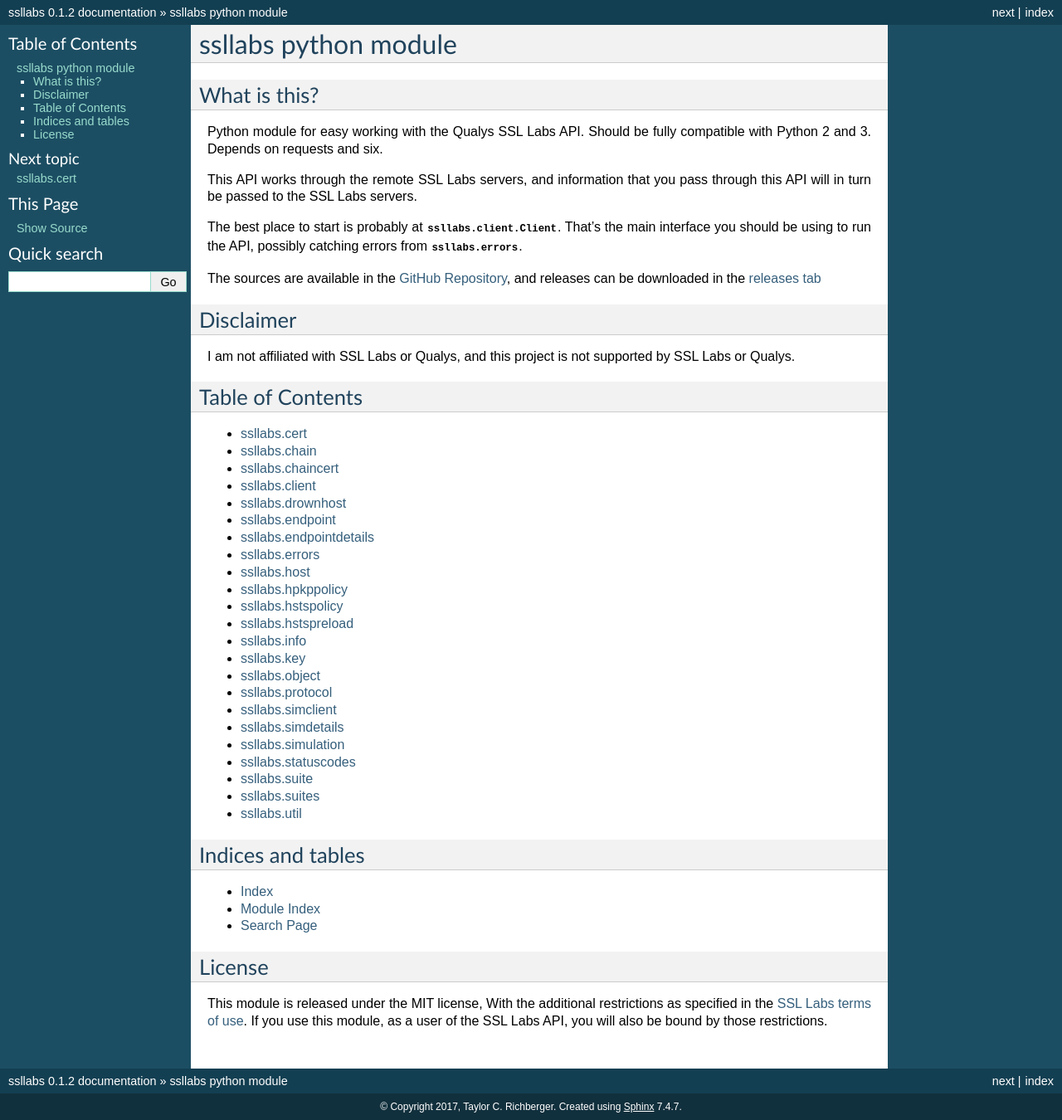
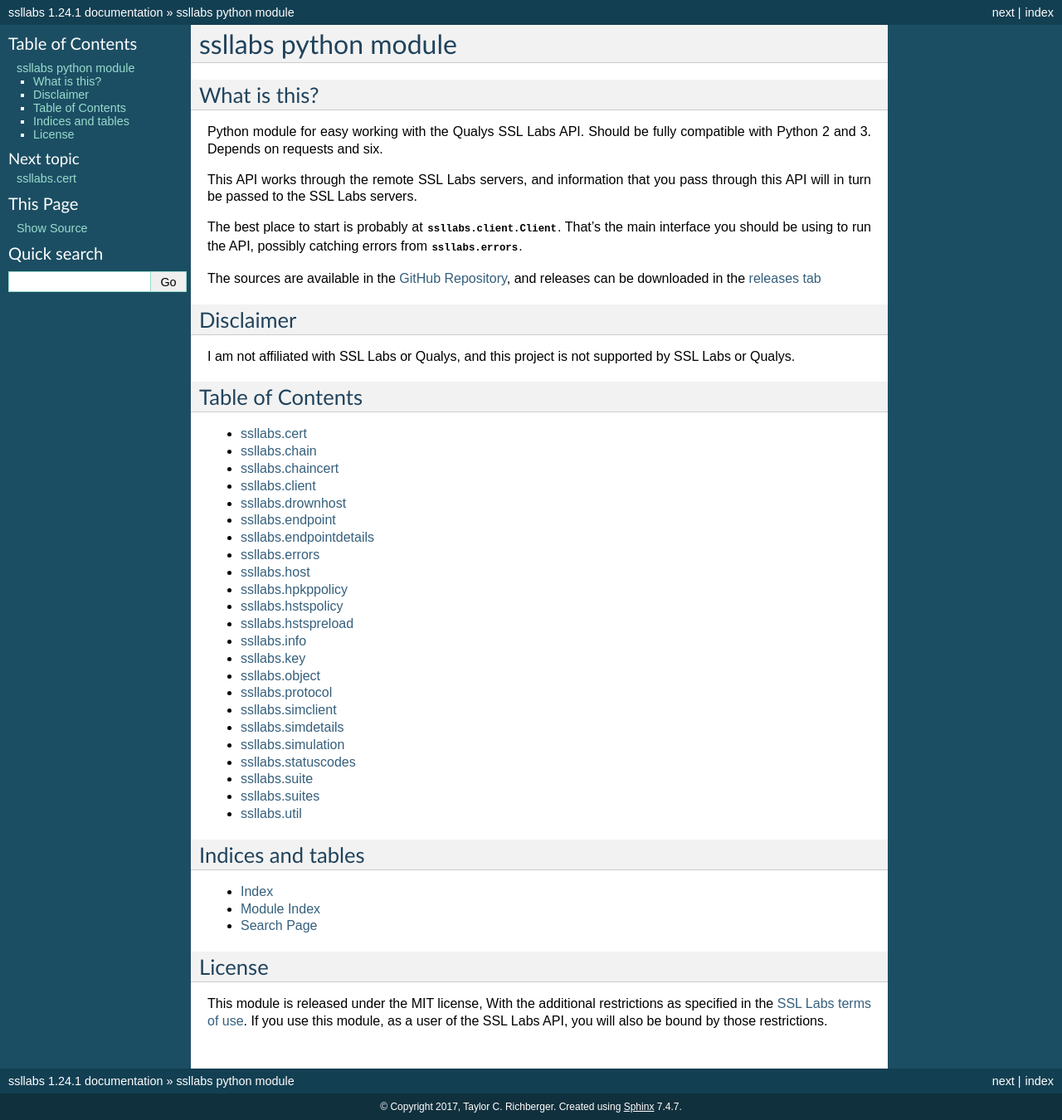
Before and after one commit to TaylorRichberger/ssllabs, a Sphinx documentation site: the page built from docs/index.rst, in a window 1280 px wide. Shown: the whole page at 83% size. Built offline with Sphinx 7.4.7, drawn with Linux system fonts in a browser that asks for light colours.

Commit message:
fix docs, bump version

```diff
--- a/docs/conf.py
+++ b/docs/conf.py
@@ -59,9 +59,9 @@ author = 'Taylor C. Richberger'
 # built documents.
 #
 # The short X.Y version.
-version = '0.1.2'
+version = '1.24.1'
 # The full version, including alpha/beta/rc tags.
-release = '0.1.2'
+release = '1.24.1'
 
 # The language for content autogenerated by Sphinx. Refer to documentation
 # for a list of supported languages.
--- a/ssllabs/__init__.py
+++ b/ssllabs/__init__.py
@@ -10,5 +10,5 @@ __description__ = 'A module for testing SSL sites through Qualys SSL Labs'
 __email__ = 'tcr@absolute-performance.com'
 __license__ = 'MIT'
 __modulename__ = 'ssllabs'
-__version__ = '1.24.0'
+__version__ = '1.24.1'
 __website__ = 'https://github.com/Taywee/ssllabs'
```
Also changed, not shown: 1 other file.
